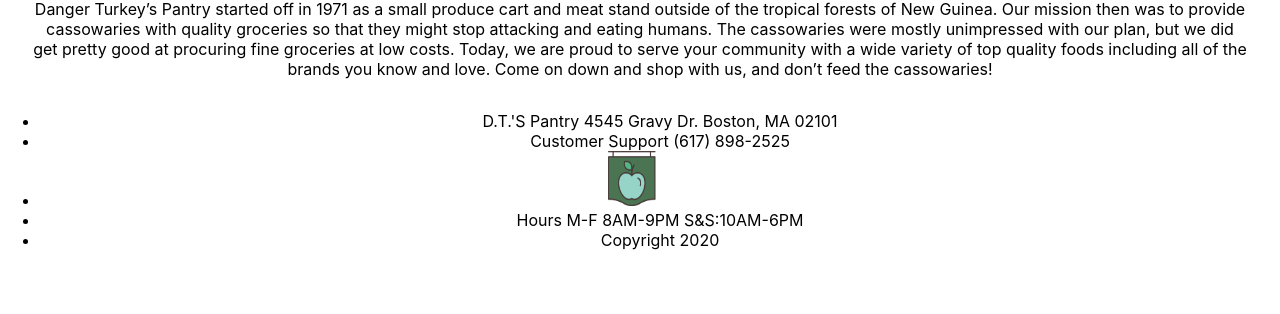
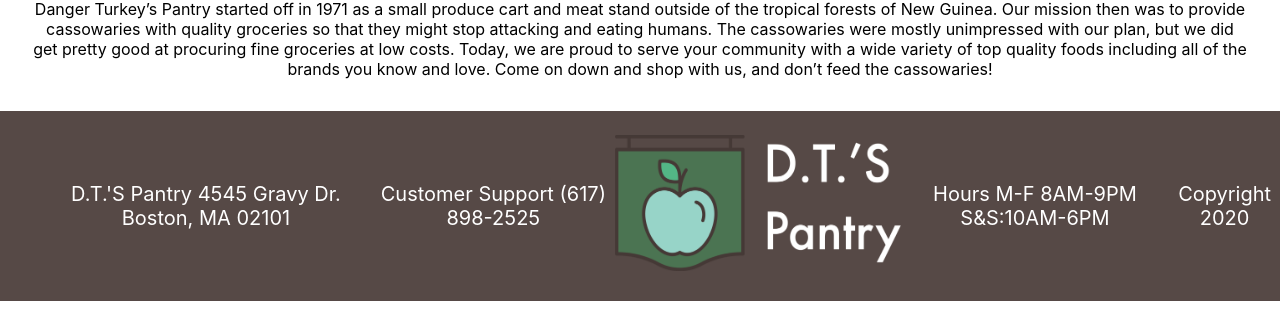
Before and after one commit to akildunne/p3-grocery-store, a React (Create React App) app in the folder client/: page / in a window 1280 px wide. Shown: the part 903-1217 px from the top of the page. Before the commit the page ends 1169 px from the top, so only its background shows below. Built offline with nearby package versions, Linux system fonts and the light colour scheme.

Commit message:
updated css on footer

```diff
--- a/client/src/components/shared/Footer.jsx
+++ b/client/src/components/shared/Footer.jsx
@@ -3,19 +3,33 @@ import DTPantryLogo from '../assets/DTPantryLogo.png'
 import styled from "styled-components";
 
 const Logo = styled.img`
-  height: 55px;
-  width: 105px;
+  height: 136px;
+  width: 286px;
 `
+const ul = {
+    display: 'flex',
+    flexDirection: 'row',
+    height: '190px',
+    justifyContent: 'space-around',
+    alignItems: 'center',
+    background: '#564946',
+    border: '1px solid ##707070',
+    color: 'white',
+}
 
+const li = {
+    listStyle: 'none',
+    fontSize: '20px',
+}
 
 const Footer = () =>
     <footer>
-        <ul>
-            <li>D.T.'S Pantry 4545 Gravy Dr. Boston, MA 02101</li>
-            <li>Customer Support (617) 898-2525</li>
-            <li><Logo src={DTPantryLogo} alt="DT Pantry Logo" /></li>
-            <li>Hours M-F 8AM-9PM S&S:10AM-6PM</li>
-            <li>Copyright 2020</li>
+        <ul style={ul}>
+            <li style={li}>D.T.'S Pantry 4545 Gravy Dr. Boston, MA 02101</li>
+            <li style={li}>Customer Support (617) 898-2525</li>
+            <li style={li}><Logo src={DTPantryLogo} alt="DT Pantry Logo" /></li>
+            <li style={li}>Hours M-F 8AM-9PM S&S:10AM-6PM</li>
+            <li style={li}>Copyright 2020</li>
         </ul>
     </footer>
 
--- a/client/src/components/shared/Nav.jsx
+++ b/client/src/components/shared/Nav.jsx
@@ -7,7 +7,6 @@ import { Link } from 'react-router-dom'
 const Nav = () => {
   const nav = {
     display: 'flex',
-    flexDirection: 'row',
     justifyContent: 'space-around',
     alignItems: 'center',
     height: '87px',
```
